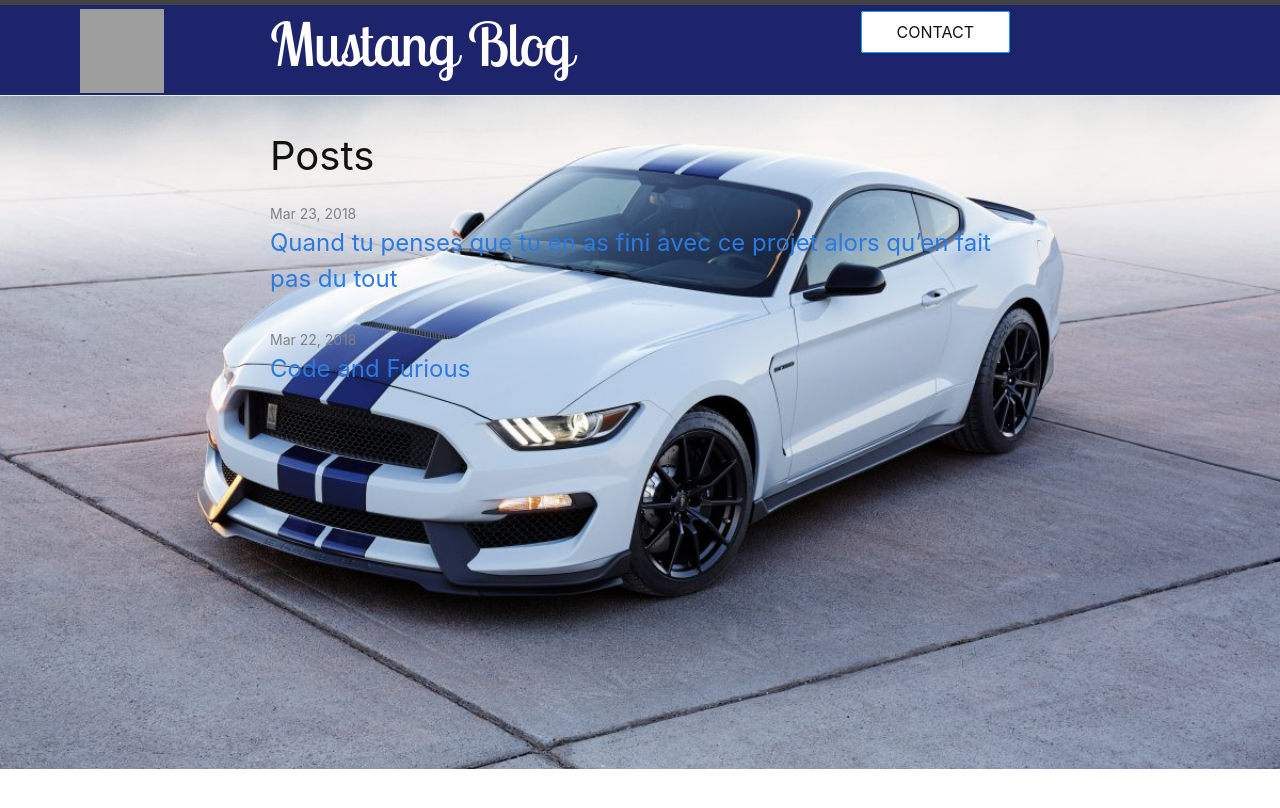
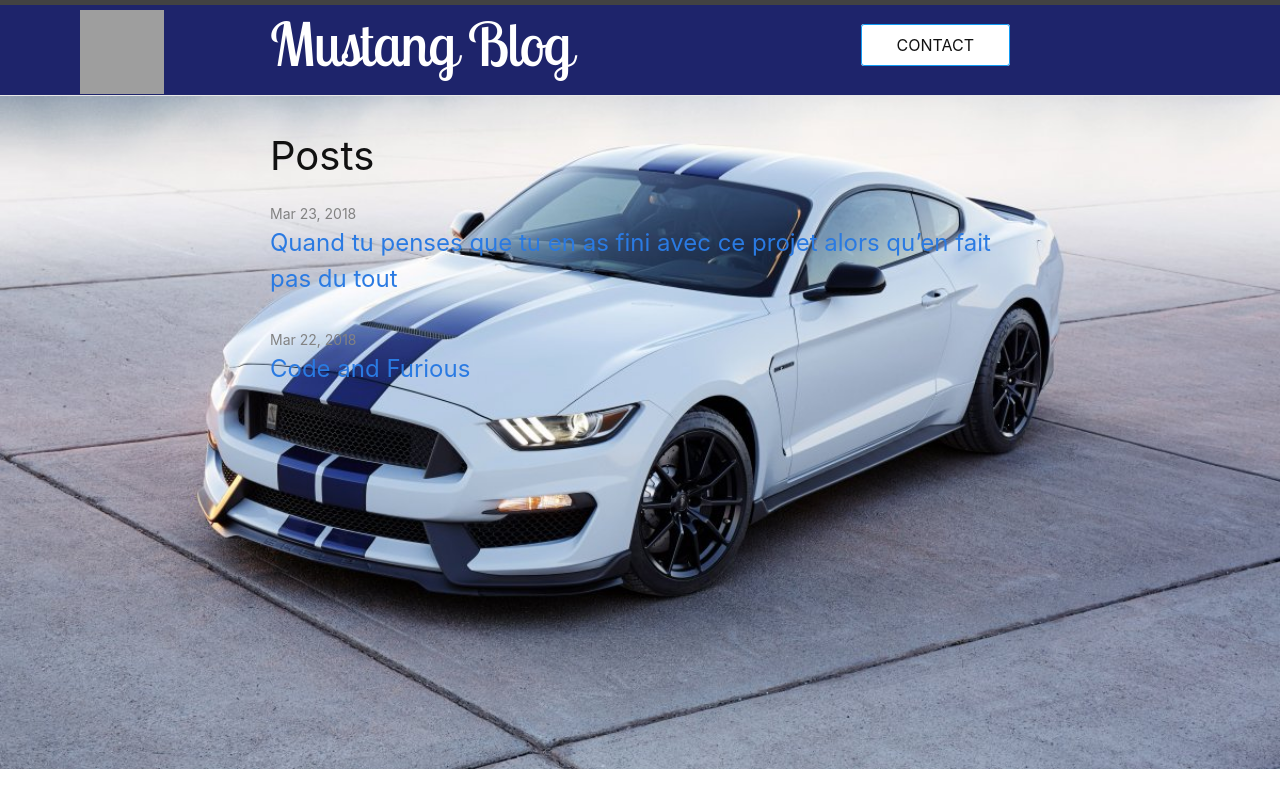
Before and after one commit to Canonball85/Mustang, a Jekyll site: the page built from index.md, in a window 1280 px wide. Shown: the top 808 px of the page. Built offline with Jekyll 4.4.1, drawn with Linux system fonts in a browser that asks for light colours; grey boxes are pictures that could not be loaded.

Commit message:
alignement logo et btn-contact

```diff
--- a/_sass/minima/_base.scss
+++ b/_sass/minima/_base.scss
@@ -159,6 +159,10 @@ h1.post-title {
   background: #1e246b;
   color: #fff;
   border-color: #1e246b;
+}
+
+.trigger {
+  margin-top: 13px;
 }
 
 
```
